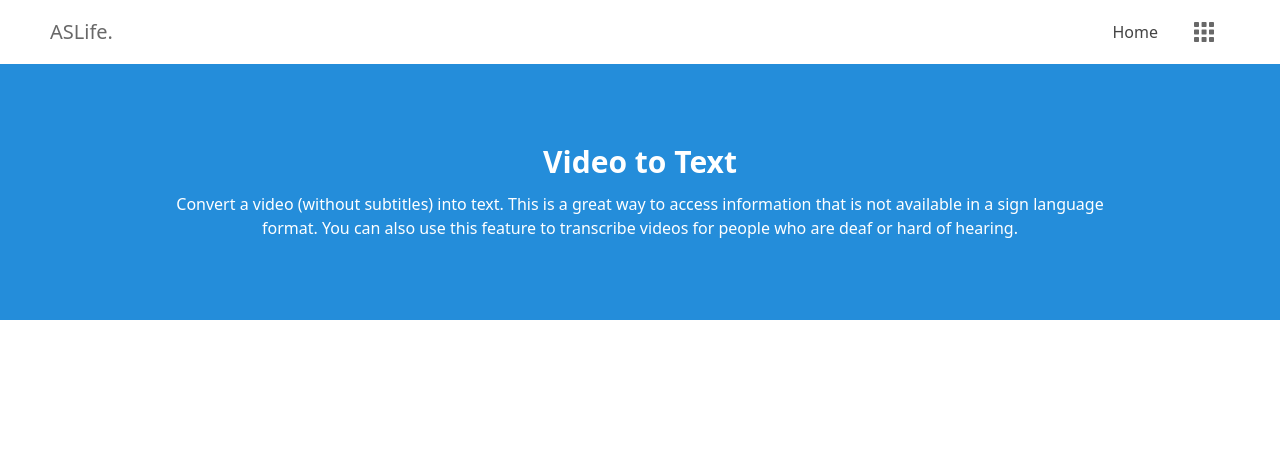
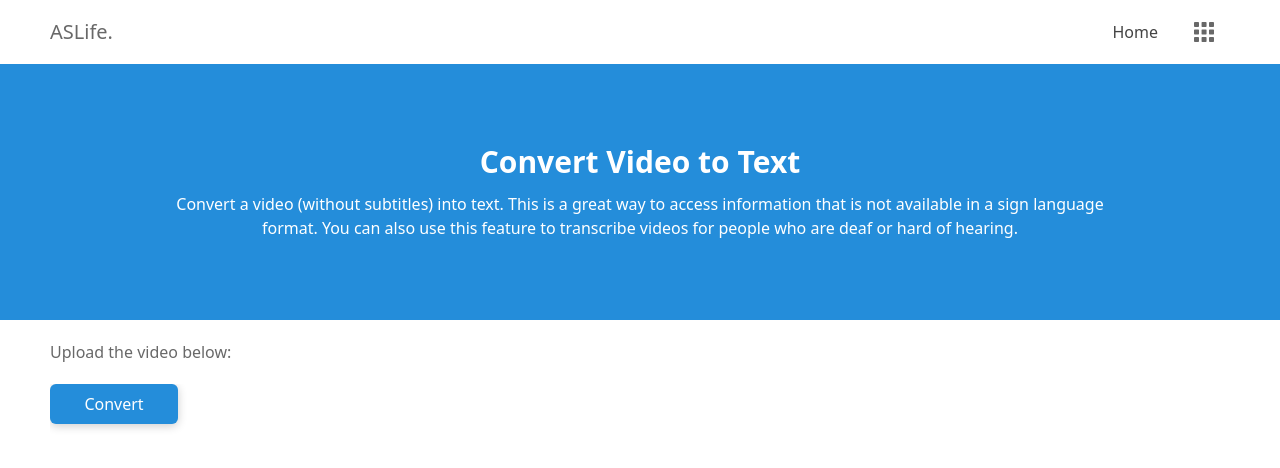
Before and after one commit to Anubhav-Pal/ASL-Project-SSFT, a React (Vite) app in the folder frontend-asl/: page /videototext in a window 1280 px wide. Shown: the top 468 px of the page. Built offline with nearby package versions, Linux system fonts and the light colour scheme.

Commit message:
Pages Commit

```diff
--- a/frontend-asl/src/main.css
+++ b/frontend-asl/src/main.css
@@ -25,15 +25,16 @@ a {
 }
 
 .gradient-primary {
-  background-image: linear-gradient(to right, #248dda);
+  background-image: linear-gradient(to right, #248DDA, #06A6FF);
   background-image: radial-gradient(64.18% 64.18% at 71.16% 35.69%,
-      #89b7f8 0.89%,
+      #a0c8ff 0.89%,
       #82b6ff 17.23%,
       #6eaafe 42.04%,
-      rgb(107, 165, 247) 55.12%,
-      rgb(76, 171, 239) 71.54%,
-      #248DDA 100%);
-  -webkit-background-clip:border-box;
+      #5fa1ff 55.12%,
+      #44a7ef 71.54%,
+      #2697e8 100%);
+  -webkit-background-clip: text;
+  -webkit-text-fill-color: transparent;
 }
 
 .Link-animate {
--- a/frontend-asl/src/pages/LiveVideoToText.jsx
+++ b/frontend-asl/src/pages/LiveVideoToText.jsx
@@ -5,6 +5,10 @@ const LiveVideoToText = () => (
   <section>
     <Navbar/>
     <Header heading="Live Video Translation" desc="Convert a live video of a person using ASL into text version. This is a great way to follow a conversation in sign language or to provide real-time translation for people who are deaf or hard of hearing."/>
+    <div className="container">
+      <div className='text-[#434343] my-5 font-medium opacity-80'>Open camera (Supports mobile devices only):</div>
+    </div>
+
   </section>
   )
 
--- a/frontend-asl/src/pages/TextToVideo.jsx
+++ b/frontend-asl/src/pages/TextToVideo.jsx
@@ -18,9 +18,6 @@ const TextToVideo = () => (
         <button type="submit" className='bg-primary text-white px-2 py-2 font-normal w-[8rem] rounded-md mb-5 nav-box transition-all ease-in-out duration-200 hover:bg-[#1e78b9]'>Convert</button>
       </form>
     </div>
-
-
-
   </section>
 )
 
--- a/frontend-asl/src/pages/VideotoText.jsx
+++ b/frontend-asl/src/pages/VideotoText.jsx
@@ -3,10 +3,24 @@ import { Navbar, Header } from '../components/index'
 
 const VideoToText = () => (
   <section>
-    <Navbar/>
-    <Header heading="Video to Text" desc="Convert a video (without subtitles) into text. This is a great way to access information that is not available in a sign language format. You can also use this feature to transcribe videos for people who are deaf or hard of hearing."/>
+    <Navbar />
+    <Header heading="Convert Video to Text" desc="Convert a video (without subtitles) into text. This is a great way to access information that is not available in a sign language format. You can also use this feature to transcribe videos for people who are deaf or hard of hearing." />
+
+    <div className="container">
+      <div className='text-[#434343] my-5 font-medium opacity-80'>Upload the video below:</div>
+    </div>
+
+    <div className="container">
+      <form
+        className='flex flex-col flex-start gap-5'
+        action="">
+        {/* <textarea name="" id="" cols="30" rows="10" className='rounded-md border-2 border-[#434343] opacity-80 p-2 placeholder:text-[#434343] placeholder:opacity-80 ' placeholder='Enter the message'></textarea> */}
+        <button type="submit" className='bg-primary text-white px-2 py-2 font-normal w-[8rem] rounded-md mb-5 nav-box transition-all ease-in-out duration-200 hover:bg-[#1e78b9]'>Convert</button>
+      </form>
+    </div>
+
   </section>
-  )
+)
 
 
 export default VideoToText
```
